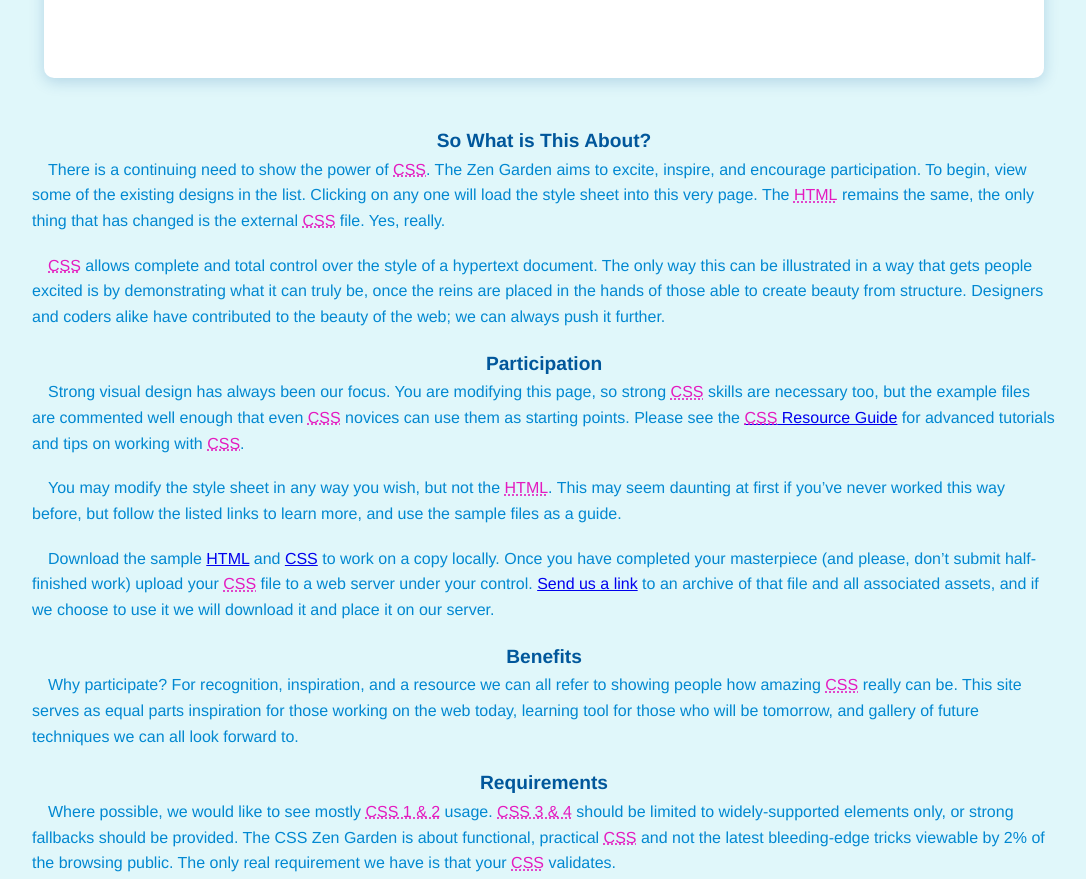
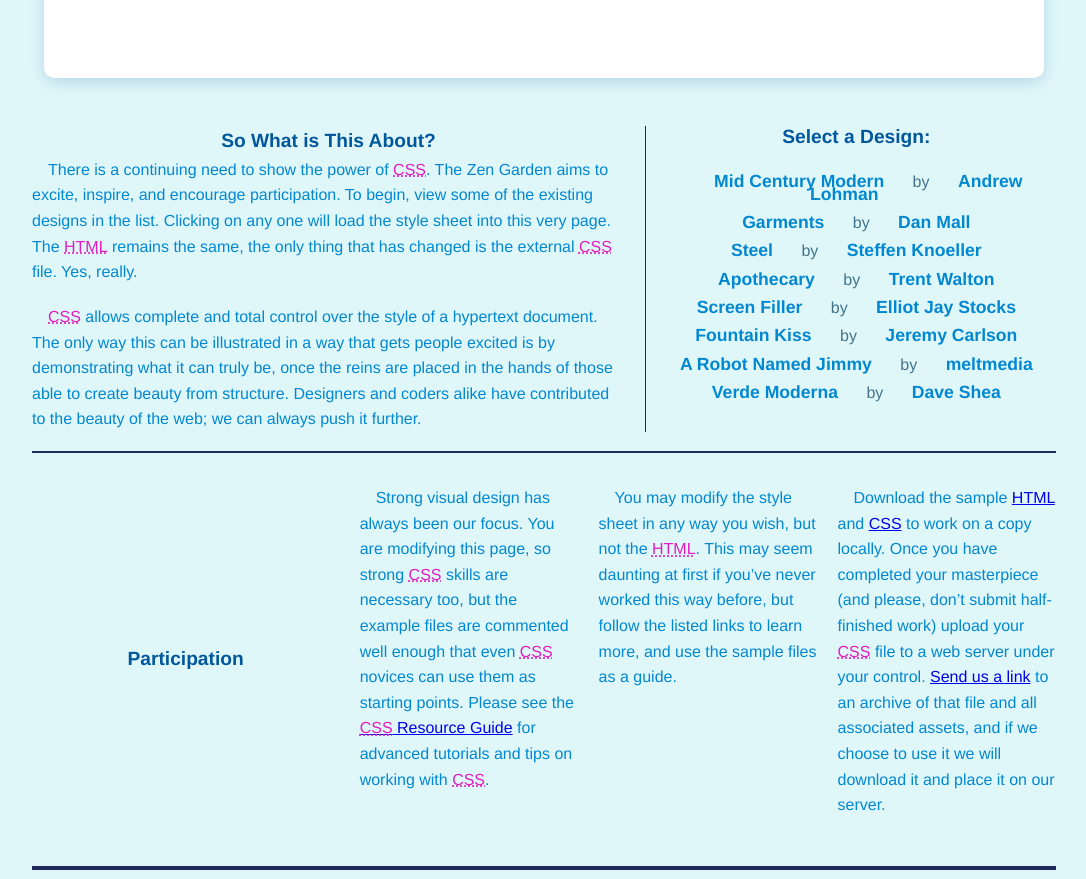
Before and after one commit to jaomaia0025/desenvolve-introducao-web, a plain HTML site: page CSS Zen Garden/index.html in a window 1280 px wide. Shown: the part 560-1439 px from the top of the page, without its empty margins (96-1182 px from the left). Drawn offline with Linux system fonts and the light colour scheme.

Commit message:
Add files via upload

```diff
--- a/CSS Zen Garden/style.css
+++ b/CSS Zen Garden/style.css
@@ -157,3 +157,96 @@ footer a:hover {
   background: #ffffff;
   color: #052b48;
 }
+
+.page-wrapper {
+  position: relative;
+  width: 100%;
+}
+
+.explanation {
+  width: 60%;
+  margin-right: 35%;
+  border-right: 1px solid #1f295c;
+  padding-right: 2%;
+  box-sizing: border-box;
+}
+
+#design-selection {
+  position: absolute;
+  top: 690px;
+  left: 58%;
+  width: 45%;
+  padding: 0 2%;
+  box-sizing: border-box;
+  text-align: center;
+
+
+  line-height: 0.7;
+}
+
+
+.main.supporting footer {
+  display: flex;
+  justify-content: center;
+  gap: 1.5em;
+  flex-wrap: wrap;
+}
+
+.main.supporting footer a {
+  flex: 0 1 120px;
+  text-align: center;
+  padding: 0.5em;
+  background: #0288d1;
+  color: #fff;
+  text-decoration: none;
+  border-radius: 5px;
+}
+
+.main.supporting footer a:hover {
+  background: #01579b;
+}
+
+.benefits {
+  display: flex;
+  justify-content: space-between;
+  align-items: center;
+  border-top: 2px solid #1f295c;
+  border-bottom: 2px solid #1f295c;
+  padding: 2em 0;
+}
+
+.benefits p {
+  flex: 0 0 70%;
+}
+
+.benefits h3 {
+  flex: 0 0 30%;
+  text-align: center;
+  margin: 0;
+}
+
+.participation {
+  display: flex;
+  border-top: 2px solid #1f295c;
+  border-bottom: 2px solid #1f295c;
+  padding: 2em 0;
+  gap: 2%;
+}
+
+.participation h3 {
+  flex: 0 0 30%;
+  display: flex;
+  align-items: center;
+  justify-content: center;
+  margin: 0;
+  text-align: center;
+}
+
+.participation p {
+  flex: 1;
+  margin-bottom: 1em;
+}
+
+.benefits + .participation {
+  border-top: none;
+}
```
